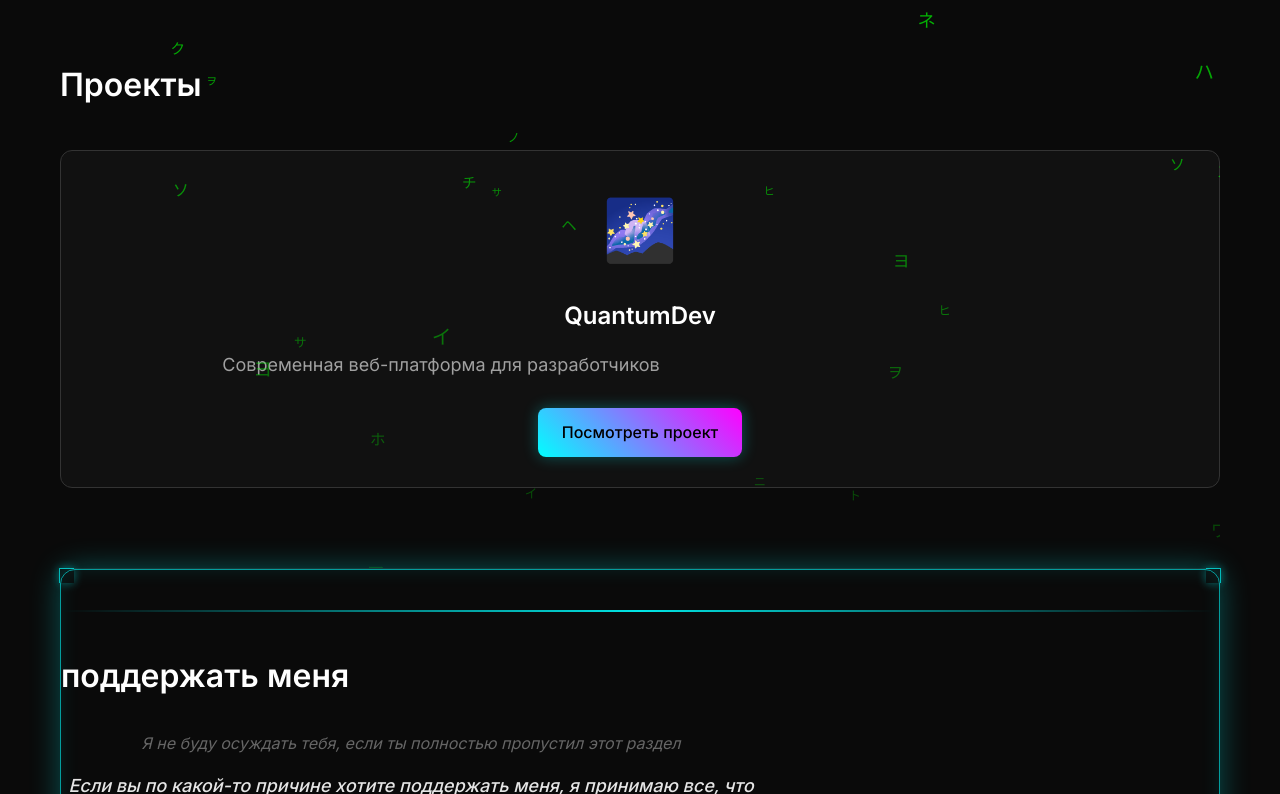
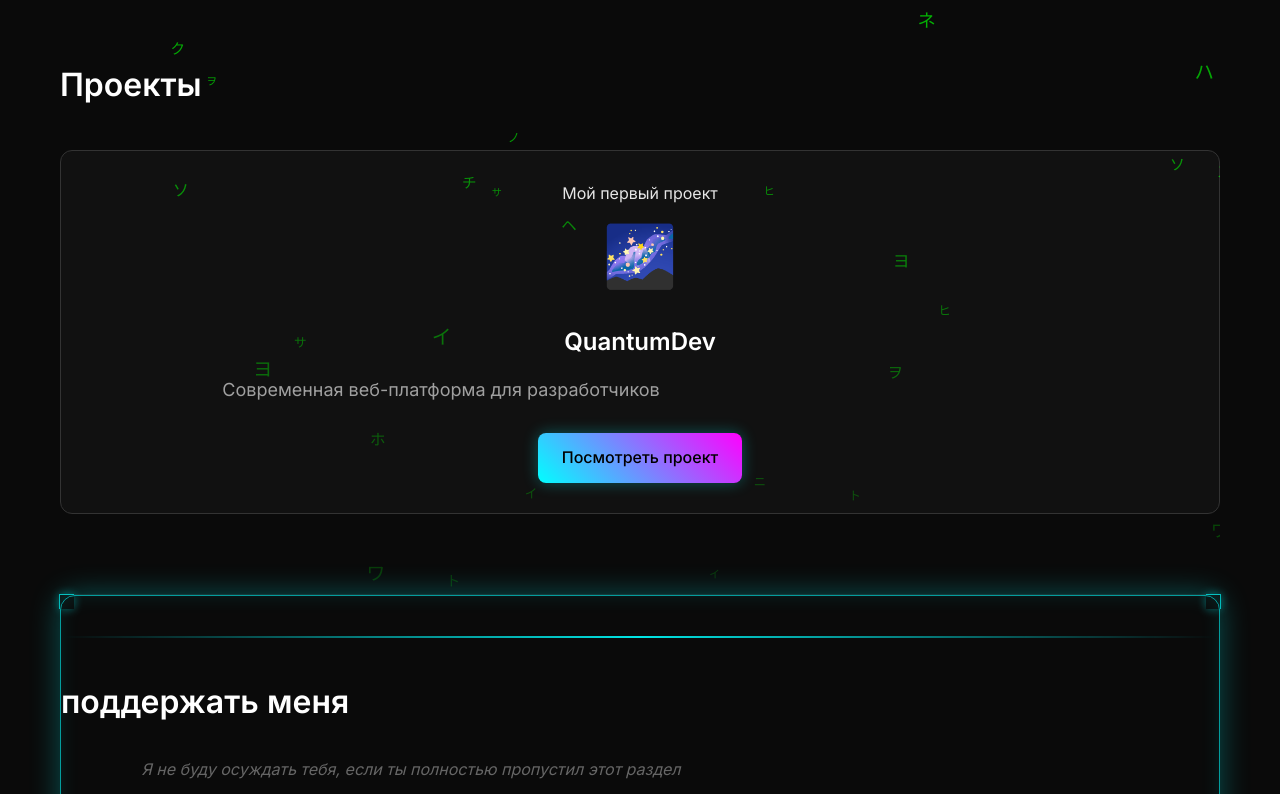
Before and after one commit to wenlixxq1/lovly.ru, a website: page index.html in a window 1280 px wide. Shown: the part 1949-2743 px from the top of the page. Drawn offline with nearby package versions, Linux system fonts and the light colour scheme; no server answers; animation ran at ten frames a second.

Commit message:
Update index.html

```diff
--- a/index.html
+++ b/index.html
@@ -124,6 +124,7 @@
                 <h2 data-ru="Проекты" data-en="Projects">Проекты</h2>
                 <div class="projects-grid">
                     <div class="project-card">
+                        <div class="project-badge" data-ru="Мой первый проект" data-en="My first project">Мой первый проект</div>
                         <div class="project-icon">🌌</div>
                         <h3 class="project-title">QuantumDev</h3>
                         <p class="project-description" data-ru="Современная веб-платформа для разработчиков" data-en="Modern web platform for developers">Современная веб-платформа для разработчиков</p>
```
